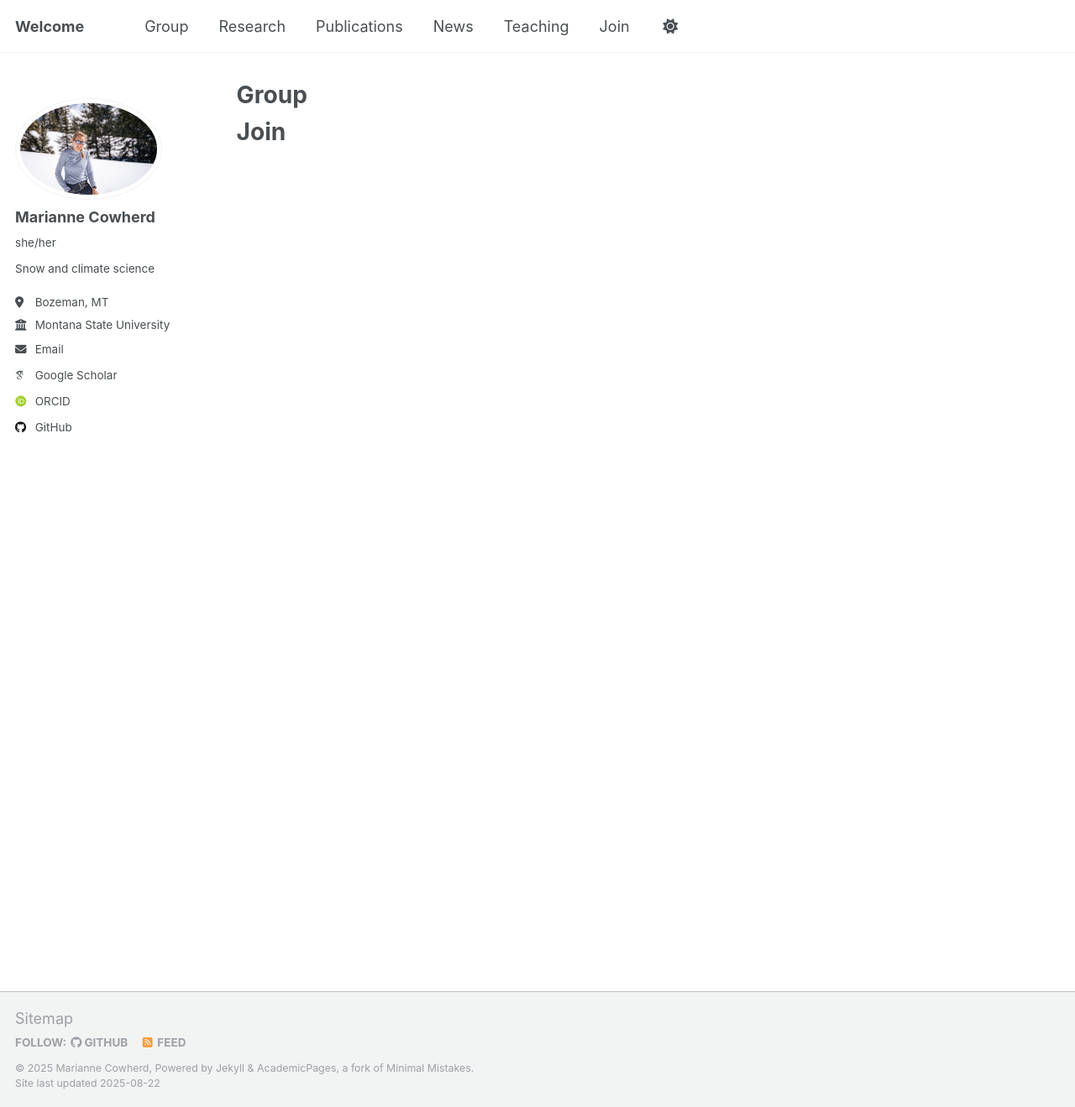
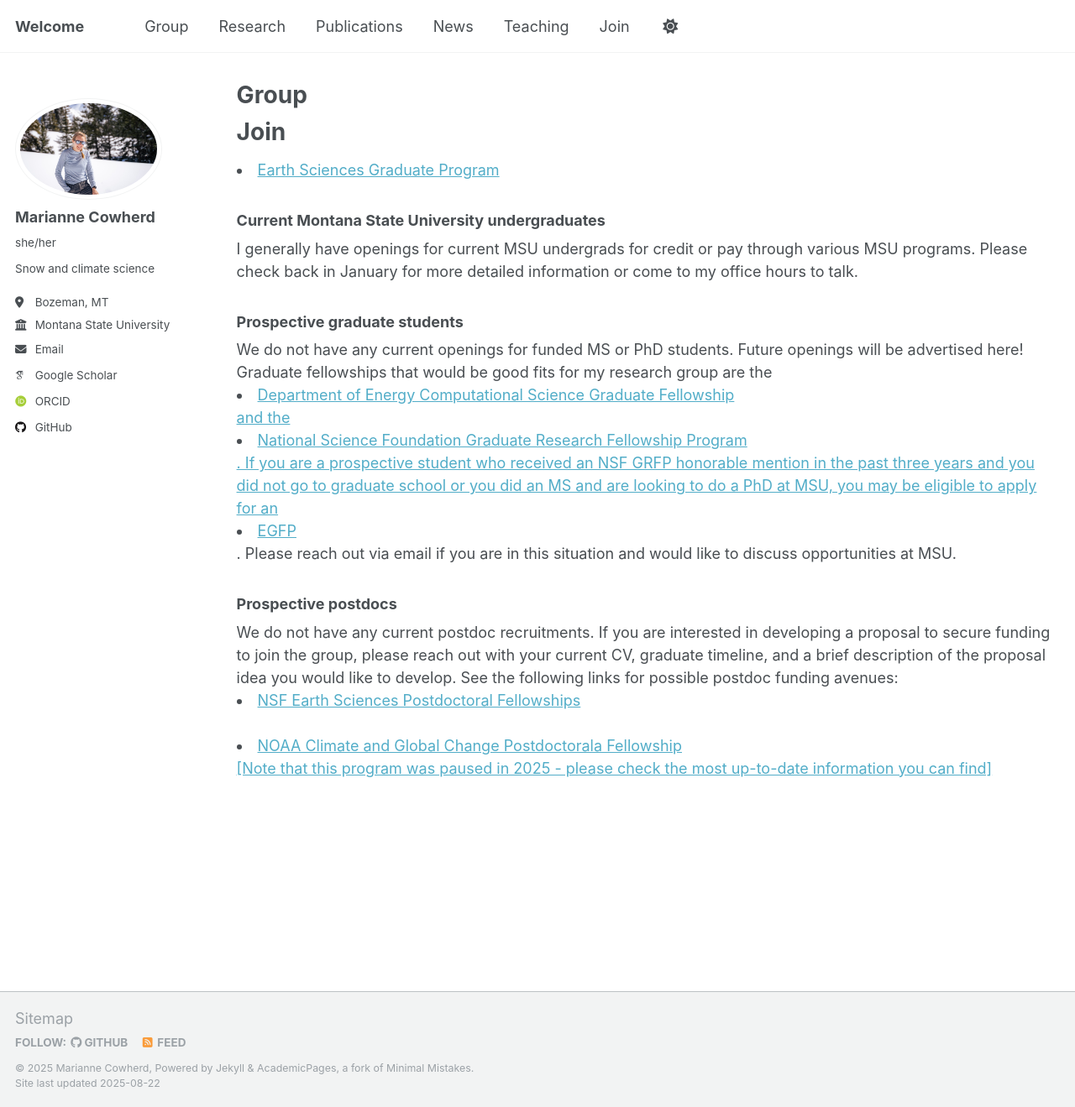
Before and after one commit to mariannecowherd/mariannecowherd.github.io, a Jekyll site: the page built from _pages/join.html, in a window 1280 px wide and 1319 px high. Shown: the whole window at 84% size. Built offline with Jekyll 4.4.1, drawn with Linux system fonts in a browser that asks for light colours; some web fonts are replaced; a script that is not in the unit is left out.

Commit message:
Update join.html

```diff
--- a/_pages/join.html
+++ b/_pages/join.html
@@ -6,3 +6,31 @@ author_profile: true
 ---
 
 <h1>Join</h1>
+
+
+<li><a href="https://www.montana.edu/earthsciences/graduate-program/index.html" target="_blank" rel="noopener noreferrer">Earth Sciences Graduate Program</a></li>
+
+<h3>Current Montana State University undergraduates</h3>
+I generally have openings for current MSU undergrads for credit or pay through various MSU programs. Please check back in January for more detailed information or come
+to my office hours to talk.
+
+<h3>Prospective graduate students</h3>
+We do not have any current openings for funded MS or PhD students. Future openings will be advertised here!
+
+Graduate fellowships that would be good fits for my research group are the
+<li><a href ="https://www.krellinst.org/csgf/">Department of Energy Computational Science Graduate Fellowship</li> and the
+<li><a href = "https://www.nsf.gov/funding/opportunities/grfp-nsf-graduate-research-fellowship-program"> National Science Foundation Graduate Research Fellowship Program</li>.
+
+
+If you are a prospective student who received an NSF GRFP honorable mention in the past three years and you did not go to graduate school or you did an MS and are looking to do a PhD at MSU,
+you may be eligible to apply for an <li><a href="https://www.nsf.gov/funding/opportunities/egfp-nsf-epscor-graduate-fellowship-program/nsf24-588/solicitation">EGFP</a></li>.
+Please reach out via email if you are in this situation and would like to discuss opportunities at MSU.
+
+<h3>Prospective postdocs</h3>
+We do not have any current postdoc recruitments.
+
+If you are interested in developing a proposal to secure funding to join the group, please reach out with your current CV, graduate timeline, and a brief description
+of the proposal idea you would like to develop. See the following links for possible postdoc funding avenues: <br>
+<li><a href = "https://www.nsf.gov/funding/opportunities/ear-pf-earth-sciences-postdoctoral-fellowships"> NSF Earth Sciences Postdoctoral Fellowships</li><br>
+<li><a href = "https://cpaess.ucar.edu/cgc"> NOAA Climate and Global Change Postdoctorala Fellowship</li> [Note that this program was paused in 2025 - please check
+the most up-to-date information you can find]
```
